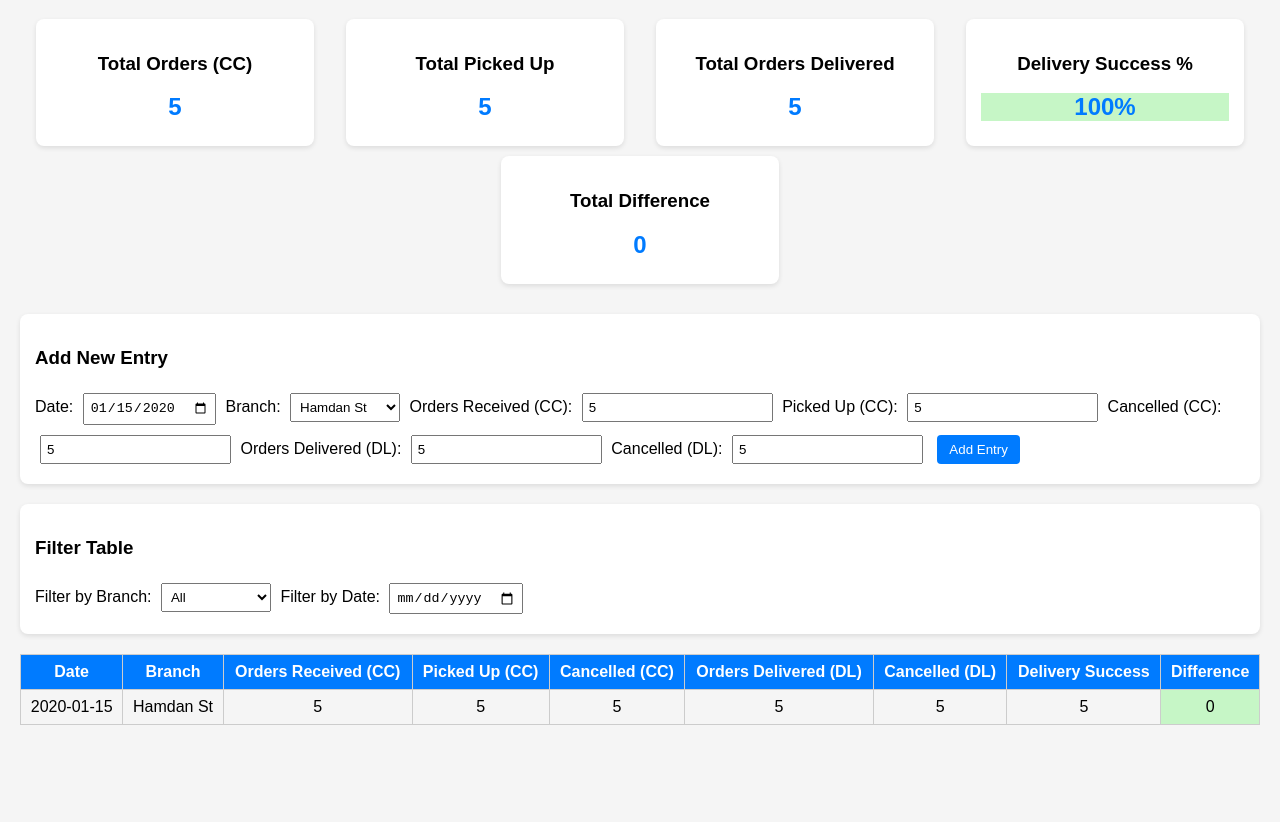
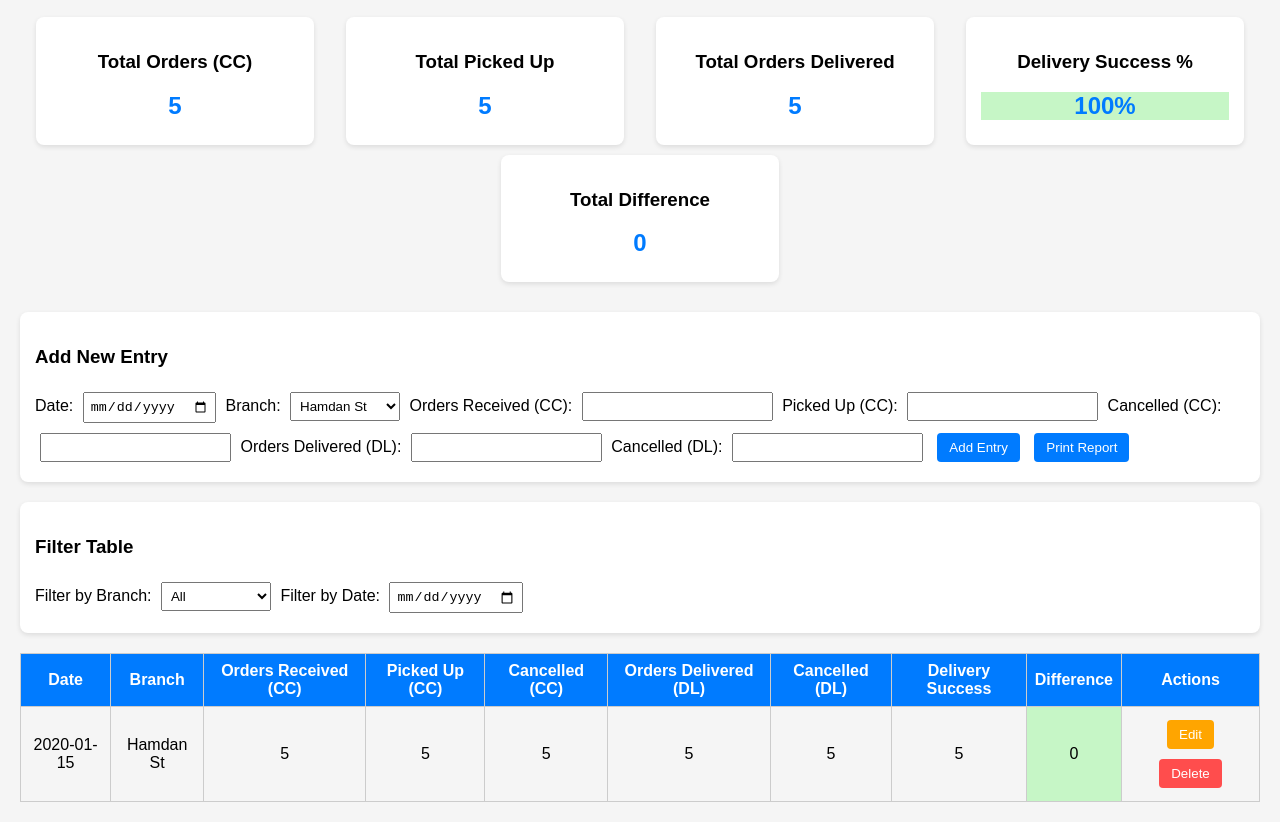
Before and after one commit to annmangune1997-byte/ccm2026, a plain HTML site: page index.html in a window 1280 px wide. Both pictures are taken after typing "2020-01-15", "5", "5", "5", "5", "5" into the empty fields and a click on the button "Add Entry". Shown: the part 61-883 px from the top of the page. Before the commit the page ends 806 px from the top, so only its background shows below. Drawn offline with Linux system fonts and the light colour scheme.

Commit message:
Update index.html

```diff
--- a/index.html
+++ b/index.html
@@ -6,51 +6,36 @@
 <title>Call Center & Delivery Dashboard</title>
 <style>
   body { font-family: Arial, sans-serif; margin: 20px; background: #f5f5f5; }
-  h1 { text-align: center; }
+  h1 { text-align: center; margin-bottom: 20px; }
   table { width: 100%; border-collapse: collapse; margin-bottom: 20px; }
   th, td { border: 1px solid #ccc; padding: 8px; text-align: center; }
   th { background-color: #007BFF; color: white; }
   .green { background-color: #c6f6c6; }
   .yellow { background-color: #fff3c6; }
   .red { background-color: #f6c6c6; }
-  .dashboard { display: flex; justify-content: space-around; margin-bottom: 20px; flex-wrap: wrap; }
+  .dashboard { display: flex; justify-content: space-around; flex-wrap: wrap; margin-bottom: 20px; }
   .card { background: white; padding: 15px; border-radius: 8px; box-shadow: 0 2px 5px rgba(0,0,0,0.1); width: 20%; text-align: center; margin-bottom: 10px; }
   .card h2 { margin: 10px 0; color: #007BFF; }
+  .form-container { background: white; padding: 15px; border-radius: 8px; box-shadow: 0 2px 5px rgba(0,0,0,0.1); margin-bottom: 20px; }
   input, select { padding: 5px; margin: 5px; }
-  .form-container { margin-bottom: 20px; background: white; padding: 15px; border-radius: 8px; box-shadow: 0 2px 5px rgba(0,0,0,0.1);}
   button { padding: 7px 12px; margin: 5px; background-color: #007BFF; color: white; border: none; border-radius: 4px; cursor: pointer; }
   button:hover { background-color: #0056b3; }
+  .editBtn { background-color: #ffa500; }
+  .deleteBtn { background-color: #ff4d4d; }
 </style>
 </head>
 <body>
 
 <h1>Call Center & Delivery Dashboard</h1>
 
-<!-- Dashboard -->
 <div class="dashboard">
-  <div class="card">
-    <h3>Total Orders (CC)</h3>
-    <h2 id="totalOrdersCC">0</h2>
-  </div>
-  <div class="card">
-    <h3>Total Picked Up</h3>
-    <h2 id="totalPickedUp">0</h2>
-  </div>
-  <div class="card">
-    <h3>Total Orders Delivered</h3>
-    <h2 id="totalDelivered">0</h2>
-  </div>
-  <div class="card">
-    <h3>Delivery Success %</h3>
-    <h2 id="deliveryRate">0%</h2>
-  </div>
-  <div class="card">
-    <h3>Total Difference</h3>
-    <h2 id="totalDifference">0</h2>
-  </div>
+  <div class="card"><h3>Total Orders (CC)</h3><h2 id="totalOrdersCC">0</h2></div>
+  <div class="card"><h3>Total Picked Up</h3><h2 id="totalPickedUp">0</h2></div>
+  <div class="card"><h3>Total Orders Delivered</h3><h2 id="totalDelivered">0</h2></div>
+  <div class="card"><h3>Delivery Success %</h3><h2 id="deliveryRate">0%</h2></div>
+  <div class="card"><h3>Total Difference</h3><h2 id="totalDifference">0</h2></div>
 </div>
 
-<!-- Data Input Form -->
 <div class="form-container">
   <h3>Add New Entry</h3>
   <label>Date: <input type="date" id="entryDate"></label>
@@ -72,9 +57,9 @@
   <label>Orders Delivered (DL): <input type="number" id="ordersDelivered" min="0"></label>
   <label>Cancelled (DL): <input type="number" id="cancelledDL" min="0"></label>
   <button onclick="addRow()">Add Entry</button>
+  <button onclick="printReport()">Print Report</button>
 </div>
 
-<!-- Filter -->
 <div class="form-container">
   <h3>Filter Table</h3>
   <label>Filter by Branch:
@@ -93,7 +78,6 @@
   <label>Filter by Date: <input type="date" id="filterDate" onchange="applyFilter()"></label>
 </div>
 
-<!-- Orders Table -->
 <table id="ordersTable">
   <thead>
     <tr>
@@ -106,6 +90,7 @@
       <th>Cancelled (DL)</th>
       <th>Delivery Success</th>
       <th>Difference</th>
+      <th>Actions</th>
     </tr>
   </thead>
   <tbody>
@@ -115,74 +100,120 @@
 <script>
 let tableBody = document.getElementById('ordersTable').getElementsByTagName('tbody')[0];
 
-function addRow() {
-  const date = document.getElementById('entryDate').value;
-  const branch = document.getElementById('branchSelect').value;
-  const ordersReceived = parseInt(document.getElementById('ordersReceived').value) || 0;
-  const pickedUp = parseInt(document.getElementById('pickedUp').value) || 0;
-  const cancelledCC = parseInt(document.getElementById('cancelledCC').value) || 0;
-  const delivered = parseInt(document.getElementById('ordersDelivered').value) || 0;
-  const cancelledDL = parseInt(document.getElementById('cancelledDL').value) || 0;
+// Load data from LocalStorage
+let data = JSON.parse(localStorage.getItem('ccData')) || [];
 
-  const newRow = tableBody.insertRow();
-  [date, branch, ordersReceived, pickedUp, cancelledCC, delivered, cancelledDL, '', ''].forEach((text, index) => {
-    const cell = newRow.insertCell();
-    cell.innerText = text;
-  });
+function saveData() {
+  localStorage.setItem('ccData', JSON.stringify(data));
   updateTable();
 }
 
+function addRow() {
+  const entry = {
+    date: document.getElementById('entryDate').value,
+    branch: document.getElementById('branchSelect').value,
+    ordersReceived: parseInt(document.getElementById('ordersReceived').value) || 0,
+    pickedUp: parseInt(document.getElementById('pickedUp').value) || 0,
+    cancelledCC: parseInt(document.getElementById('cancelledCC').value) || 0,
+    delivered: parseInt(document.getElementById('ordersDelivered').value) || 0,
+    cancelledDL: parseInt(document.getElementById('cancelledDL').value) || 0
+  };
+  data.push(entry);
+  saveData();
+  clearInputs();
+}
+
+function clearInputs() {
+  document.getElementById('ordersReceived').value = '';
+  document.getElementById('pickedUp').value = '';
+  document.getElementById('cancelledCC').value = '';
+  document.getElementById('ordersDelivered').value = '';
+  document.getElementById('cancelledDL').value = '';
+  document.getElementById('entryDate').value = '';
+}
+
+function editRow(index) {
+  const entry = data[index];
+  document.getElementById('entryDate').value = entry.date;
+  document.getElementById('branchSelect').value = entry.branch;
+  document.getElementById('ordersReceived').value = entry.ordersReceived;
+  document.getElementById('pickedUp').value = entry.pickedUp;
+  document.getElementById('cancelledCC').value = entry.cancelledCC;
+  document.getElementById('ordersDelivered').value = entry.delivered;
+  document.getElementById('cancelledDL').value = entry.cancelledDL;
+
+  // Remove the old row to replace on save
+  data.splice(index, 1);
+  updateTable();
+}
+
+function deleteRow(index) {
+  if(confirm("Are you sure you want to delete this entry?")){
+    data.splice(index, 1);
+    saveData();
+  }
+}
+
 function updateTable() {
+  tableBody.innerHTML = '';
   let totalCC = 0, totalPicked = 0, totalDelivered = 0, totalDiff = 0;
 
-  for (let row of tableBody.rows) {
-    const ordersReceived = parseInt(row.cells[2].innerText);
-    const pickedUp = parseInt(row.cells[3].innerText);
-    const cancelledCC = parseInt(row.cells[4].innerText);
-    const delivered = parseInt(row.cells[5].innerText);
-    const cancelledDL = parseInt(row.cells[6].innerText);
+  data.forEach((entry, index) => {
+    const row = tableBody.insertRow();
+    const diff = entry.ordersReceived - entry.delivered;
+    const success = entry.delivered;
 
-    const success = delivered;
-    const difference = ordersReceived - delivered;
+    [entry.date, entry.branch, entry.ordersReceived, entry.pickedUp, entry.cancelledCC,
+      entry.delivered, entry.cancelledDL, success, diff
+    ].forEach((text, i) => {
+      const cell = row.insertCell();
+      cell.innerText = text;
+      if(i===8){ // difference coloring
+        if(diff===0) cell.className='green';
+        else if(diff<=2) cell.className='yellow';
+        else cell.className='red';
+      }
+    });
 
-    totalCC += ordersReceived;
-    totalPicked += pickedUp;
-    totalDelivered += delivered;
-    totalDiff += difference;
+    const actionCell = row.insertCell();
+    actionCell.innerHTML = `<button class="editBtn" onclick="editRow(${index})">Edit</button>
+                            <button class="deleteBtn" onclick="deleteRow(${index})">Delete</button>`;
 
-    row.cells[7].innerText = success;
-    row.cells[8].innerText = difference;
-
-    // Coloring difference
-    if (difference === 0) row.cells[8].className = 'green';
-    else if (difference <= 2) row.cells[8].className = 'yellow';
-    else row.cells[8].className = 'red';
-  }
+    totalCC += entry.ordersReceived;
+    totalPicked += entry.pickedUp;
+    totalDelivered += entry.delivered;
+    totalDiff += diff;
+  });
 
   document.getElementById('totalOrdersCC').innerText = totalCC;
   document.getElementById('totalPickedUp').innerText = totalPicked;
   document.getElementById('totalDelivered').innerText = totalDelivered;
-  const deliveryRate = totalCC > 0 ? Math.round((totalDelivered / totalCC) * 100) : 0;
+  document.getElementById('totalDifference').innerText = totalDiff;
+
+  const deliveryRate = totalCC>0 ? Math.round((totalDelivered/totalCC)*100) : 0;
   const rateElem = document.getElementById('deliveryRate');
   rateElem.innerText = deliveryRate + '%';
-  rateElem.className = deliveryRate >= 90 ? 'green' : (deliveryRate >= 80 ? 'yellow' : 'red');
-  document.getElementById('totalDifference').innerText = totalDiff;
+  rateElem.className = deliveryRate>=90?'green':(deliveryRate>=80?'yellow':'red');
 }
 
 function applyFilter() {
   const branchFilter = document.getElementById('filterBranch').value;
   const dateFilter = document.getElementById('filterDate').value;
 
-  for (let row of tableBody.rows) {
+  for (let i=0; i<tableBody.rows.length; i++){
+    const row = tableBody.rows[i];
     const branch = row.cells[1].innerText;
     const date = row.cells[0].innerText;
-    row.style.display =
-      ((branchFilter === '' || branch === branchFilter) &&
-       (dateFilter === '' || date === dateFilter)) ? '' : 'none';
+    row.style.display = ((branchFilter===''||branch===branchFilter) &&
+                         (dateFilter===''||date===dateFilter)) ? '' : 'none';
   }
 }
 
-// Initialize if table has preloaded rows
+function printReport(){
+  window.print();
+}
+
+// Initialize
 updateTable();
 </script>
 
```
